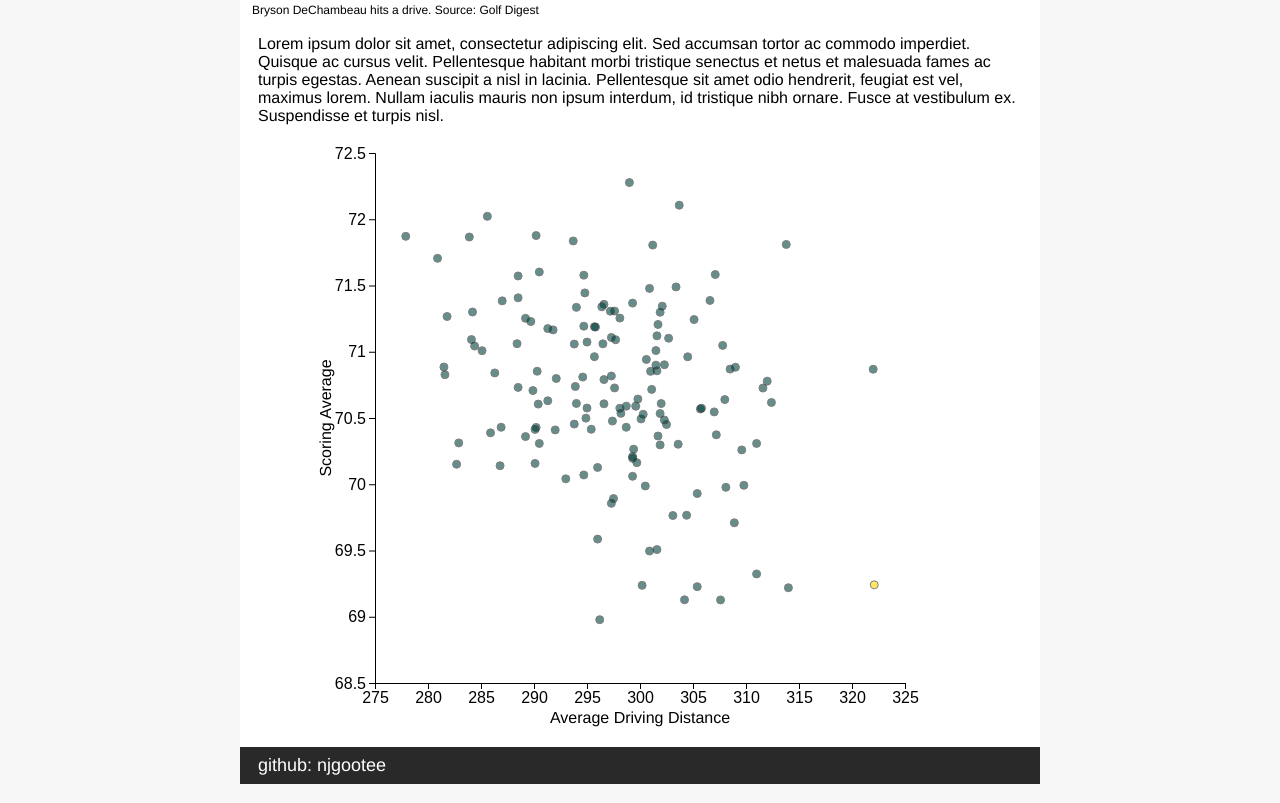
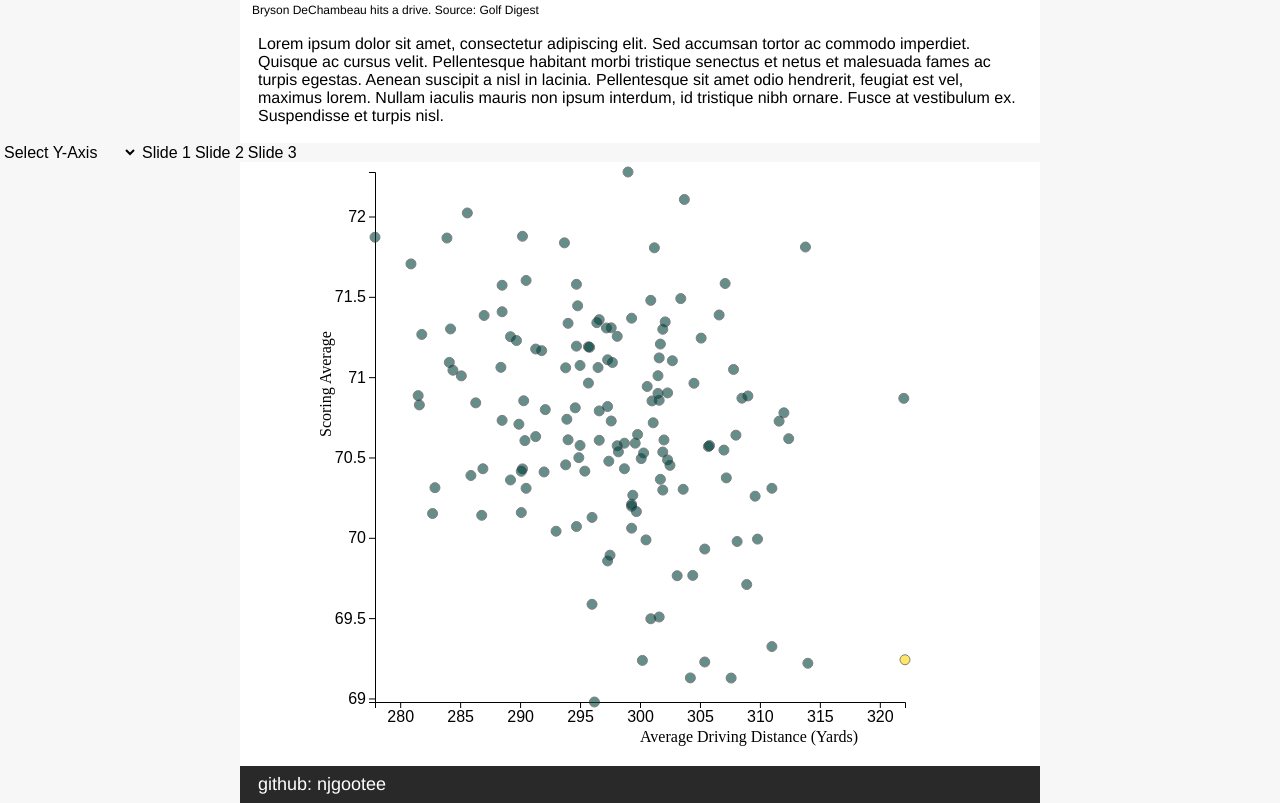
Before and after one commit to njgootee/bryson_dechambeau, a plain HTML site: page index.html in a window 1280 px wide. Shown: the part 714-1517 px from the top of the page. Drawn offline with nearby package versions, Linux system fonts and the light colour scheme.

Commit message:
Add files via upload

```diff
--- a/index.html
+++ b/index.html
@@ -6,9 +6,8 @@
     <meta name="viewport" content="width=device-width, initial-scale=1.0">
     <meta name="author" content="Nathan Gootee">
     <meta charset="UTF-8">
+    <script src = 'https://d3js.org/d3.v5.min.js'></script>
 </head>
-
-<script src = 'https://d3js.org/d3.v5.min.js'></script>
 
 <body onload='init()'>
     <div id = "header">
@@ -36,6 +35,19 @@
         </p>
     </div>
 
+    <div id = "options">
+    <select id = "y_axis" onchange = "init.getYAxis(this)" class = "select">
+        <option value = "SCORING_AVG_OVERALL">Select Y-Axis</option>
+        <option value = "SCORING_AVG_OVERALL">Scoring Average</option>
+        <option value ="FINISHES_TOP10">Top 10 Finishes</option>
+        <option value = "FINISHES_OFFICIAL_MONEY">Money Earned</option>
+    </select>
+
+    <button type="button" class ="button" onclick = "init.getXAxis(this)" value = "TEE_AVG_DRIVING_DISTANCE"> Slide 1</button>
+    <button type="button" class ="button" onclick = "init.getXAxis(this)" value = "TEE_AVG_FIR_PCT"> Slide 2</button>
+    <button type="button" class ="button" onclick = "init.getXAxis(this)" value = "PUTTING_AVG_OVERALL"> Slide 3</button>
+    </div>
+
     <div id="chart" align="center"></div>
 
     <div id="description">
@@ -44,8 +56,8 @@
 
     <script>
         async function init(){
-            //load data
-            const data =  await d3.csv("https://njgootee.github.io/bryson_dechambeau/pga_tour_stats_2020_clean.csv")
+            //load data "https://njgootee.github.io/bryson_dechambeau/pga_tour_stats_2020_clean.csv"
+            const data =  await d3.csv("pga_tour_stats_2020_clean.csv")
 
             //set margins, width, height
             var margin = {top: 10, right: 60, bottom: 60, left: 60},
@@ -61,27 +73,40 @@
                 .append("g")
                     .attr("transform","translate(" + margin.left + "," + margin.top + ")");
 
-            //set x and y scales
-            var xs = d3.scaleLinear().domain([275.0,325.0]).range([0,width]);
-            var ys = d3.scaleLinear().domain([68.5,72.5]).range([height,0]);
+            //append x axis
+            var xs = d3.scaleLinear().range([0,width]);
+            var xa = d3.axisBottom(xs).tickFormat(d3.format("~s"));
+            svg.append("g")
+                .attr("transform","translate(0," + height + ")")
+                .attr("class", "xAxis");
+            var xLabel = svg.append("text")
+                .attr("transform","translate(" + (width/2) + " ," + (height + margin.top + margin.bottom/2) + ")")
+                .attr("class", "x_axis_title");
 
-            // append tooltip box
+            //append y axis
+            var ys = d3.scaleLinear().range([height,0]);
+            var ya = d3.axisLeft(ys).tickFormat(d3.format("~s"));
+            svg.append("g")
+                .attr("class", "yAxis");
+            var yLabel = svg.append("text")
+                .attr("transform", "rotate(-90)")
+                .attr("y", 0 - margin.left)
+                .attr("x",0 - (height / 2))
+                .attr("dy", "16px")
+                .attr("class", "y_axis_title");
+
+            //append tooltip
             var tooltip = d3.select("#chart")
                 .append("div")
-                    .attr("class", "tooltip")
+                    .attr("class", "tooltip");
 
+            //mouseover function
             var mouseover = function(d) {
-                tooltip
-                    .style("opacity", 1)
+                    tooltip
+                        .style("opacity", 1)
             }
 
-            var mousemove = function(d) {
-                tooltip
-                    .style("left", (d3.event.pageX + 16) + "px")
-                    .style("top", (d3.event.pageY + 16) + "px")
-                    .html(d.PLAYER_NAME + "<br> Average Driving Distance: " + d.TEE_AVG_DRIVING_DISTANCE + "<br> Scoring Average: " + parseFloat(d.SCORING_AVG_OVERALL).toFixed(2))
-            }
-
+            //mouseleave function
             var mouseleave = function(d) {
                 tooltip
                     .transition()
@@ -89,45 +114,99 @@
                     .style("opacity", 0)
             }
 
-            //append data as scatter plot
-            svg.append("g")
-                .selectAll("circle").data(data).enter().append("circle")
-                    .attr("cx", function(d){return xs(d.TEE_AVG_DRIVING_DISTANCE);})
-                    .attr("cy", function(d){return ys(d.SCORING_AVG_OVERALL);})
-                    .attr("r", 4)
-                .on("mouseover", mouseover)
-                .on("mousemove", mousemove)
-                .on("mouseleave", mouseleave)
-                .filter(function(d){return d.PLAYER_NAME == "Bryson DeChambeau"})
-                    .style("fill", "gold");
+            //initial state
+            var slide = "TEE_AVG_DRIVING_DISTANCE";
+            var y_value = "SCORING_AVG_OVERALL";
 
-            //append y axis
-            svg.append("g")
-                .call(d3.axisLeft(ys).tickFormat(d3.format("~s")));
+            //get selected xAxis
+            init.getXAxis = getXAxis;
+            function getXAxis(selectObj){
+                slide = selectObj.value;
+                update(y_value, slide);
+            }
 
-            //append x axis
-            svg.append("g")
-                .attr("transform","translate(0," + height + ")")
-                .call(d3.axisBottom(xs).tickFormat(d3.format("~s")));
+            //get selected Y axis
+            init.getYAxis = getYAxis;
+            function getYAxis(selectObj){
+                y_value = selectObj.value;
+                update(y_value, slide);
+            }
 
-            //append y axis title
-            svg.append("text")
-                .attr("transform", "rotate(-90)")
-                .attr("y", 0 - margin.left)
-                .attr("x",0 - (height / 2))
-                .attr("dy", "16px")
-                .style("text-anchor", "middle")
-                .style("font-size", "16px")
-                .style("font-family", "Helvetica, sans-serif")
-                .text("Scoring Average");
+            //update chart with selected values
+            function update(y_value, slide){
+                //x val dict
+                var xdict = {
+                    "TEE_AVG_DRIVING_DISTANCE": "Average Driving Distance (Yards)",
+                    "TEE_AVG_FIR_PCT": "Average Fairway In Regulation (%)",
+                    "PUTTING_AVG_OVERALL": "Average Putts Per Hole"
+                };
 
-            //append x axis title
-            svg.append("text")
-                .attr("transform","translate(" + (width/2) + " ," + (height + margin.top + margin.bottom/2) + ")")
-                .style("text-anchor", "middle")
-                .style("font-size", "16px")
-                .style("font-family", "Helvetica, sans-serif")
-                .text("Average Driving Distance");
+                //y val dict
+                var ydict = {
+                    "SCORING_AVG_OVERALL": "Scoring Average",
+                    "FINISHES_TOP10": "Top 10 Finishes",
+                    "FINISHES_OFFICIAL_MONEY": "Money Earned From Finishes (USD)"
+                };
+
+                //update x axis domain
+                xs.domain([ d3.min(data, function(d){return parseFloat(d[slide])}), d3.max(data, function(d){return parseFloat(d[slide])})]);
+                svg.selectAll(".xAxis")
+                    .transition()
+                    .duration(3333)
+                    .call(xa);
+
+                //update x title
+                svg.select(".x_axis_title")
+                    .transition()
+                    .duration(3333)
+                    .text(xdict[slide]);
+
+                //update y axis domain
+                ys.domain([d3.min(data, function(d){return parseFloat(d[y_value])}), d3.max(data, function(d){return parseFloat(d[y_value])})])
+                svg.selectAll(".yAxis")
+                    .transition()
+                    .duration(3333)
+                    .call(ya);
+
+                //update y title
+                svg.select(".y_axis_title")
+                    .transition()
+                    .duration(3333)
+                    .text(ydict[y_value]);
+
+                //dynamic tooltip
+                var mousemove = function(d){
+                    tooltip
+                        .style("left", (d3.event.pageX + 16) + "px")
+                        .style("top", (d3.event.pageY + 16) + "px")
+                        .html(d.PLAYER_NAME + "<br>" + xdict[slide] + ": " + d[slide] + "<br>" + ydict[y_value] + ": " + d[y_value])
+                }
+
+                //update data points
+                var u = svg.selectAll(".points").data(data);
+                u
+                    .enter()
+                    .append("circle")
+                    .attr("class","points")
+
+                    .merge(u)
+                    .transition()
+                    .duration(3333)
+                    .attr("cx", function(d){return xs(d[slide]);})
+                    .attr("cy", function(d){return ys(d[y_value]);})
+                    .attr("r", 5)
+                    .filter(function(d){return d.PLAYER_NAME == "Bryson DeChambeau"})
+                        .style("fill", "gold");
+
+                //append tooltips to mouse events
+                svg.selectAll(".points")
+                    .on("mouseover", mouseover)
+                    .on("mousemove", mousemove)
+                    .on("mouseleave", mouseleave);
+            }
+
+            //Initiate chart
+            update("SCORING_AVG_OVERALL", "TEE_AVG_DRIVING_DISTANCE")
         }
     </script>
 </body>
```
